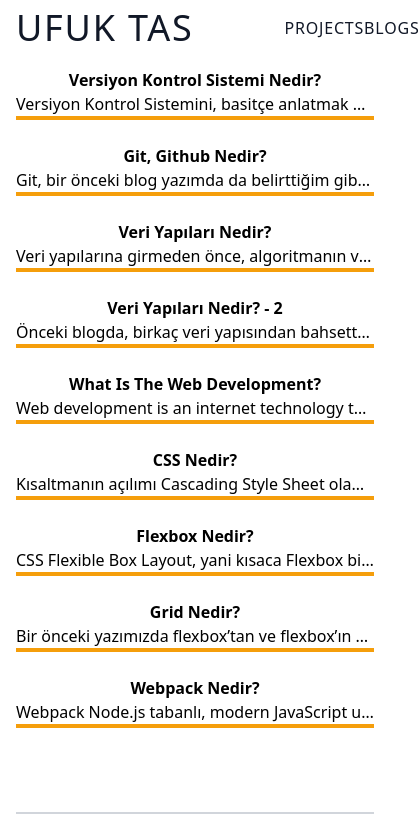
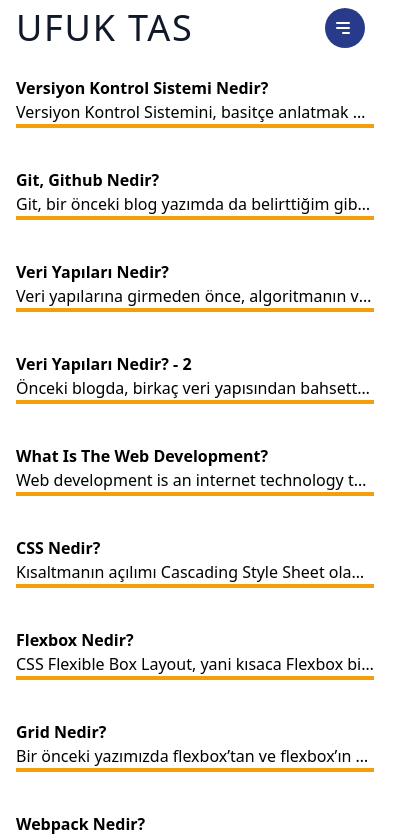
Before and after one commit to uufukttas/NEXTPortfolio, a Next.js app: page /blogs in a window 390 px wide. Shown: the top 840 px of the page, 420 px wide, since content can reach past the window. Built offline with nearby package versions, Linux system fonts and the light colour scheme.

Commit message:
Added hamburger menu for responsive hamburger menu

```diff
--- a/Components/Blogs.js
+++ b/Components/Blogs.js
@@ -10,9 +10,9 @@ function Projects() {
                         <ul className="block lg:flex flex-col items-stretch justify-between">
                             {
                                 blogs.map((blog) => (
-                                    <li key={blog.id} className="py-3">
+                                    <li key={blog.id} className="py-5 lg:py-3">
                                         <a href={blog.url}>
-                                            <p className="font-bold">{blog.name}</p>
+                                            <p className="text-left font-bold">{blog.name}</p>
                                             <p className="project-description truncate">{blog.description}</p>
                                         </a>
                                         <div className="h-1 bg-yellow-500"></div>
--- a/Components/Navigation.js
+++ b/Components/Navigation.js
@@ -1,7 +1,14 @@
 import Link from "next/link"
-import React from "react"
+import { useState, useEffect } from "react"
+import NavbarStyles from '../styles/Navbar.module.css'
 
 const Navigation = () => {
+    const [isNavExpanded, setIsNavExpanded] = useState(true);
+
+    useEffect(() => {
+      setIsNavExpanded(!isNavExpanded);
+    }, []);
+
     return (
         <div className="sticky top-0 z-20 py-2 bg-white md:py-6 md:mb-6 dark:bg-black">
             <div className="container px-4 mx-auto lg:max-w-4xl flex items-center justify-between">
@@ -14,21 +21,36 @@ const Navigation = () => {
                         </a>
                     </h1>
                 </Link>
-                <div className="flex w-1/4 justify-between">
-                    <Link href="/projects">
-                        <a
-                            className={"font-medium tracking-wider transition-colors text-gray-900 hover:text-yellow-500 uppercase dark:text-white"}
-                        >
-                            PROJECTS
-                        </a>
-                    </Link>
-                    <Link href="/blogs">
-                        <a
-                            className={"font-medium tracking-wider transition-colors text-gray-900 hover:text-yellow-500 uppercase dark:text-white"}
-                        >
-                            BLOGS
-                        </a>
-                    </Link>
+
+                <button className={`${NavbarStyles.hamburger}`} onClick={() => {
+                    setIsNavExpanded(!isNavExpanded);
+                }}>
+                    <svg
+                        xmlns="http://www.w3.org/2000/svg"
+                        className="h-5 w-5"
+                        viewBox="0 0 20 20"
+                        fill="white"
+                    >
+                        <path
+                            fillRule="evenodd"
+                            d="M3 5a1 1 0 011-1h12a1 1 0 110 2H4a1 1 0 01-1-1zM3 10a1 1 0 011-1h12a1 1 0 110 2H4a1 1 0 01-1-1zM9 15a1 1 0 011-1h6a1 1 0 110 2h-6a1 1 0 01-1-1z"
+                            clipRule="evenodd"
+                        />
+                    </svg>
+                </button>
+                <div className={`${NavbarStyles['navigation-menu']} lg:w-1/4 `}>
+                    <ul className={`${NavbarStyles['navigation-menu-list']} ${(isNavExpanded ? NavbarStyles.expanded : "")} lg:flex lg:justify-between`}>
+                        <li className={`${NavbarStyles['navigation-menu-list-item']} py-4`} onClick={() => {
+                            setIsNavExpanded(!isNavExpanded);
+                        }}>
+                            <Link href="/projects" className={`${NavbarStyles['navigation-menu-list-item-link']} font-medium tracking-wider transition-colors text-gray-900 hover:text-yellow-500 uppercase dark:text-white`}>PROJECTS</Link>
+                        </li>
+                        <li className={`${NavbarStyles['navigation-menu-list-item']}`} onClick={() => {
+                            setIsNavExpanded(!isNavExpanded);
+                        }}>
+                            <Link href="/blogs" className={`${NavbarStyles['navigation-menu-list-item-link']} font-medium tracking-wider transition-colors text-gray-900 hover:text-yellow-500 uppercase dark:text-white`}>BLOGS </Link>
+                        </li>
+                    </ul>
                 </div>
             </div>
         </div>
--- /dev/null
+++ b/styles/Navbar.module.css
@@ -0,0 +1,83 @@
+.navigation {
+    height: 60px;
+    width: 100%;
+    display: flex;
+    align-items: center;
+    position: relative;
+    padding: 0.5rem 0rem;
+    background-color: #fff;
+    color: black;
+    box-shadow: 0 2px 2px 2px rgba(9, 9, 9, 0.23);
+}
+
+.navigation-menu {
+    margin-left: auto;
+}
+
+.navigation-menu-list {
+    display: flex;
+    padding: 0;
+}
+
+.navigation-menu-list-item {
+    list-style-type: none;
+    margin: 0 1rem;
+}
+
+.navigation-menu-list-item-link {
+    text-decoration: none;
+    display: block;
+    width: 100%;
+}
+
+.hamburger {
+    border: 0;
+    height: 40px;
+    width: 40px;
+    padding: 0.5rem;
+    border-radius: 50%;
+    background-color: #283b8b;
+    cursor: pointer;
+    transition: background-color 0.2s ease-in-out;
+    position: absolute;
+    top: 50%;
+    right: 25px;
+    transform: translateY(-50%);
+    display: none;
+}
+
+.hamburger:hover {
+    background-color: #2642af;
+}
+
+@media screen and (max-width: 768px) {
+    .hamburger {
+      display: block;
+    }
+    .navigation-menu-list {
+        display: none;
+        position: absolute;
+        top: 60px;
+        left: 0;
+        flex-direction: column;
+        width: 100%;
+        height: calc(100vh - 77px);
+        background-color: white;
+        border-top: 1px solid black;
+      }
+      .navigation-menu-list-item {
+        text-align: center;
+        margin: 0;
+      }
+      .navigation-menu-list-item-link {
+        color: black;
+        width: 100%;
+        padding: 1.5rem 0;
+      }
+      .navigation-menu-list-item:hover {
+        background-color: #eee;
+      }
+      .navigation-menu-list.expanded {
+        display: block;
+      }
+  }
```
